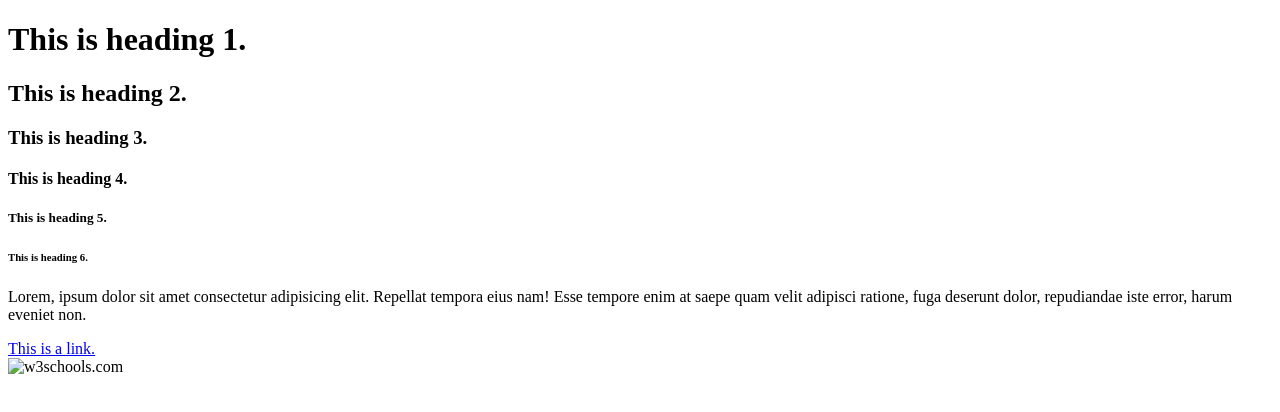
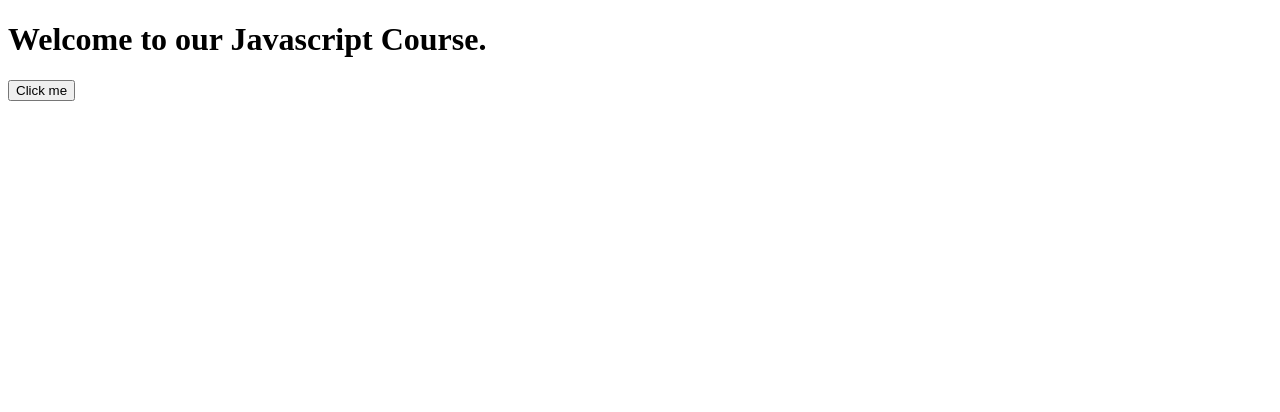
Before and after one commit to adhikarisunil/Learn_Html, a plain HTML site: page index.html in a window 1280 px wide. Drawn offline with Linux system fonts and the light colour scheme.

Commit message:
commit changes

```diff
--- a/index.html
+++ b/index.html
@@ -6,15 +6,12 @@
     <title>Document</title>
 </head>
 <body>
-    <h1>This is heading 1.</h1>
-    <h2>This is heading 2.</h2>
-    <h3>This is heading 3.</h3>
-    <h4>This is heading 4.</h4>
-    <h5>This is heading 5.</h5>
-    <h6>This is heading 6.</h6>
-    <p>Lorem, ipsum dolor sit amet consectetur adipisicing elit. Repellat tempora eius nam! Esse tempore enim at saepe quam velit adipisci ratione, fuga deserunt dolor, repudiandae iste error, harum eveniet non.</p>
-    <a href="https://www.w3schools.com">This is a link.</a> <br>
-    <img src="w3schools.jpg" alt="w3schools.com" width="105" height="150">
-
+    <h1>Welcome to our Javascript Course. </h1>
+    <button onclick="alert('Welcome to our class')">Click me</button>
+    <script>
+        alert('Welcome to our class');
+        console.log('Welcome to our class.');
+    </script>
+    <script src="variable.js"></script>
 </body>
 </html>
--- /dev/null
+++ b/intro.js
@@ -0,0 +1 @@
+console.log('Welcome to our class.');
--- /dev/null
+++ b/variable.js
@@ -0,0 +1,8 @@
+var temp = 20;
+
+if (temp > 30){
+    console.log("Let's go to beach.");
+}
+else{
+    console.log("Let's go to watch TV.");
+}
```
Also changed, not shown: Introduction/document.html (deleted, +0 -49 lines).
